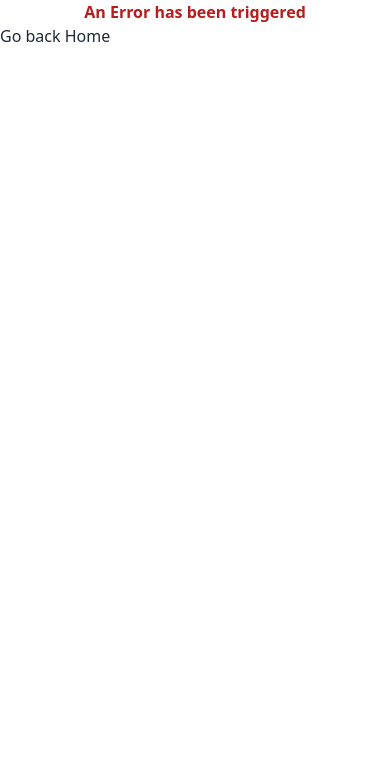
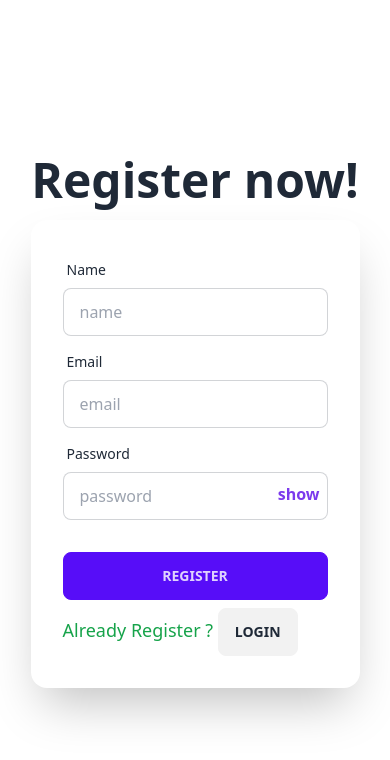
Before and after one commit to salabibne/Event-ManageMent-system, a React (Vite) app: page /register in a window 390 px wide. Shown: the top 760 px of the page. Built offline with nearby package versions, Linux system fonts and the light colour scheme.

Commit message:
login and registration page has been make

```diff
--- a/package.json
+++ b/package.json
@@ -10,11 +10,13 @@
     "preview": "vite preview"
   },
   "dependencies": {
+    "firebase": "^10.4.0",
     "localforage": "^1.10.0",
     "match-sorter": "^6.3.1",
     "react": "^18.2.0",
     "react-dom": "^18.2.0",
     "react-router-dom": "^6.16.0",
+    "react-toastify": "^9.1.3",
     "sort-by": "^1.2.0"
   },
   "devDependencies": {
--- a/src/Componnets/Authentications/Login.jsx
+++ b/src/Componnets/Authentications/Login.jsx
@@ -1,11 +1,91 @@
+import {  useState } from "react";
+import { Link } from "react-router-dom";
+import { ToastContainer, toast } from 'react-toastify';
+import 'react-toastify/dist/ReactToastify.css';
 
 
-const Login = () => {
+const Register = () => {
+    const capital =/[A-Z]/;
+    const special_character=/[@#$%^&+=!(){}[\]<>?|]/;
+    const [error,setError]=useState('')
+    const [showpassword,setshowpassword]=useState(false)
+
+    const handleRegister = e =>{
+        setError('')
+        e.preventDefault()
+
+        const email = e.target.email.value
+        const password = e.target.password.value
+        console.log(name,email,password)
+
+        // check error of userInputs
+        if(password.length<6){
+            setError("password length can not be less than 6 ")
+            return
+        }
+        if(!(capital.test(password))){
+            setError("use capital letter in your password")
+            return
+        }
+
+        if(!(special_character.test(password))){
+            setError("use special character (@#$%^&*~!) in your password")
+            return
+        }
+
+
+
+    }
+
     return (
-        <div>
-            <p>This is Login</p>
+
+        <div className="hero min-h-screen ">
+
+            <div className="hero-content flex-col">
+                <div className="text-center lg:text-left">
+                    <h1 className="text-5xl font-bold">Login</h1>
+
+                </div>
+                <div className="card flex-shrink-0 w-full max-w-sm shadow-2xl bg-base-100">
+                    <form  onSubmit={handleRegister}  className="card-body">
+
+                        <div className="form-control">
+                            <label className="label">
+                                <span className="label-text">Email</span>
+                            </label>
+                            <input type="email" placeholder="email" name="email" className="input input-bordered" required />
+                        </div>
+                        <div className="form-control">
+                            <label className="label">
+                                <span className="label-text">Password</span>
+                            </label>
+                            <input type={showpassword ? "text" : "password"} placeholder="password" name="password" className="input input-bordered"
+
+                            required />
+                            <button className="absolute top-44 right-10 font-bold text-violet-600" onClick={()=>setshowpassword(!showpassword)}>{showpassword ?"hidden":"show"}</button>
+
+
+                        </div>
+                        <div className="form-control mt-6">
+
+                            <button className="btn btn-primary">Login</button>
+                            {
+                                error && <p className="text-red-600 font-bold m-2">{error}</p>
+                            }
+                            <p className="text-red-600 mt-2 text-lg">Not Register ? <Link className="btn" to="/register">Register</Link></p>
+
+                        </div>
+
+                    </form>
+
+                </div>
+            </div>
+
+            <ToastContainer></ToastContainer>
         </div>
+
+
     );
 };
 
-export default Login;
+export default Register;
--- a/src/Componnets/Authentications/Register.jsx
+++ b/src/Componnets/Authentications/Register.jsx
@@ -0,0 +1,91 @@
+import {  useState } from "react";
+import { Link } from "react-router-dom";
+import { ToastContainer, toast } from 'react-toastify';
+import 'react-toastify/dist/ReactToastify.css';
+
+const Register = () => {
+    const capital =/[A-Z]/;
+    const special_character=/[@#$%^&+=!(){}[\]<>?|]/;
+    const [error,setError]=useState('')
+    const [showpassword,setshowpassword]=useState(false)
+
+    const handleRegister = e =>{
+        setError('')
+        e.preventDefault()
+        const name = e.target.name.value
+        const email = e.target.email.value
+        const password = e.target.password.value
+        console.log(name,email,password)
+
+        // check error of userInputs
+        if(password.length<6){
+            setError("password length can not be less than 6 ")
+            return
+        }
+        if(!(capital.test(password))){
+            setError("use capital letter in your password")
+            return
+        }
+
+        if(!(special_character.test(password))){
+            setError("use special character (@#$%^&*~!) in your password")
+            return
+        }
+
+
+
+    }
+
+    return (
+
+        <div className="hero min-h-screen ">
+
+            <div className="hero-content flex-col">
+                <div className="text-center lg:text-left">
+                    <h1 className="text-5xl font-bold">Register now!</h1>
+
+                </div>
+                <div className="card flex-shrink-0 w-full max-w-sm shadow-2xl bg-base-100">
+                    <form  onSubmit={handleRegister}  className="card-body">
+                        <div className="form-control">
+                            <label className="label">
+                                <span className="label-text">Name</span>
+                            </label>
+                            <input type="text" placeholder="name" name="name" className="input input-bordered" required />
+                        </div>
+                        <div className="form-control">
+                            <label className="label">
+                                <span className="label-text">Email</span>
+                            </label>
+                            <input type="email" placeholder="email" name="email" className="input input-bordered" required />
+                        </div>
+                        <div className="form-control">
+                            <label className="label">
+                                <span className="label-text">Password</span>
+                            </label>
+                            <input type={showpassword ? "text" : "password"} placeholder="password" name="password" className="input input-bordered"
+
+                            required />
+                            <button className="absolute top-[262px] right-10 font-bold text-violet-600" onClick={()=>setshowpassword(!showpassword)}>{showpassword ?"hidden":"show"}</button>
+
+
+                        </div>
+                        <div className="form-control mt-6">
+
+                            <button className="btn btn-primary">Register</button>
+                            {
+                                error && <p className="text-red-600 font-bold m-2">{error}</p>
+                            }
+                            <p className="text-green-600 mt-2 text-lg">Already Register ? <Link className="btn" to="/login">Login</Link></p>
+                        </div>
+
+                    </form>
+                </div>
+            </div>
+            <ToastContainer></ToastContainer>
+        </div>
+
+    );
+};
+
+export default Register;
--- a/src/Componnets/Navbar/Navbar.jsx
+++ b/src/Componnets/Navbar/Navbar.jsx
@@ -1,4 +1,4 @@
-import { NavLink } from "react-router-dom";
+import { Link, NavLink } from "react-router-dom";
 
 
 const Navbar = () => {
@@ -19,7 +19,7 @@ const Navbar = () => {
                         {navlinks}
                     </ul>
                 </div>
-                <a className=" normal-case  text-[#008080] font-extrabold text-2xl">CodeSal</a>
+                <a className=" normal-case  text-[#008080] font-extrabold text-4xl">CodeSal</a>
             </div>
             <div className="navbar-center hidden lg:flex">
                 <ul className="menu menu-horizontal px-1">
@@ -27,7 +27,7 @@ const Navbar = () => {
                 </ul>
             </div>
             <div className="navbar-end">
-                <a className="btn">Button</a>
+               <Link to ="/login"><button className="p-4 bg-[#008080] text-white  font-bold rounded-lg">Login</button></Link>
             </div>
         </div>
     );
```
Also changed, not shown: src/Router/Router.jsx (+11 -1 lines), 1 other file (tests, documents, lock files or other folders).
